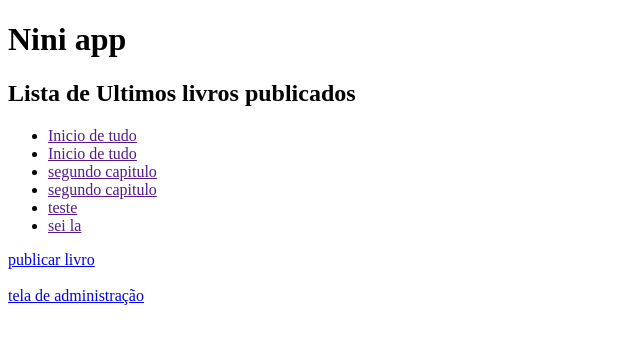
After one commit to Valdeir027/NINI, a Django app: page / in a window 1280 px wide. The commit adds this page. Shown: the top 344 px of the page, without its empty margins (0-640 px from the left). Run offline with Django 4.2, Linux system fonts and the light colour scheme; data comes from the database, SQL or seed files in the repository; both versions use the stored data as it was after the commit.

Commit message:
Criando visualização de livros publicados

```diff
--- a/config/settings.py
+++ b/config/settings.py
@@ -39,7 +39,7 @@ INSTALLED_APPS = [
     'django.contrib.sessions',
     'django.contrib.messages',
     'django.contrib.staticfiles',
-    'livro'
+    'livro',
 ]
 
 MIDDLEWARE = [
--- a/config/urls.py
+++ b/config/urls.py
@@ -16,8 +16,10 @@ Including another URLconf
 """
 from django.contrib import admin
 from django.urls import path, include
+from django.views.generic.base import TemplateView
 
 urlpatterns = [
     path('admin/', admin.site.urls),
-    path('livro/',include("livro.urls"))
+    #path("", TemplateView.as_view(template_name="index.html"), name="home"),
+    path('',include("livro.urls"))
 ]
--- a/livro/models.py
+++ b/livro/models.py
@@ -7,12 +7,12 @@ class Livro(models.Model):
         return self.titulo
 
 class Capitulo(models.Model):
-    livro = models.ForeignKey(Livro, on_delete=models.CASCADE)
-    titulo = models.CharField(max_length=100)
+    livro = models.ForeignKey(Livro, on_delete=models.CASCADE, default = False)
+    titulo = models.CharField(max_length=100, default = False)
     def __str__(self):
         return self.titulo
 
 class Pagina(models.Model):
-    capitulo = models.ForeignKey(Capitulo, on_delete=models.CASCADE)
-    numero = models.PositiveIntegerField(null=True, blank=True)
-    conteudo = models.TextField()
+    capitulo = models.ForeignKey(Capitulo, on_delete=models.CASCADE, default = False)
+    numero = models.PositiveIntegerField(null=True, blank=True, default = False)
+    conteudo = models.TextField(default = False)
--- a/livro/urls.py
+++ b/livro/urls.py
@@ -2,6 +2,7 @@ from django.urls import path
 from . import views
 
 urlpatterns = [
+    path('', views.LivroListView.as_view(), name='livros'),
     path('criar_livro/', views.criar_livro, name='criar_livro'),
     path('editar_livro/<int:livro_id>/', views.editar_livro, name='editar_livro'),
 ]
--- a/livro/views.py
+++ b/livro/views.py
@@ -1,6 +1,8 @@
 from django.shortcuts import render, redirect
 from .models import Livro, Capitulo, Pagina
 from .forms import LivroForm, CapituloForm, PaginaForm
+from django.views import generic
+
 
 def criar_livro(request):
     if request.method == 'POST':
@@ -50,3 +52,21 @@ def editar_livro(request, livro_id):
         pagina_form = PaginaForm()
 
     return render(request, 'livro/editar_livro.html', {'livro': livro, 'capitulos': capitulos, 'capitulo_form': capitulo_form, 'pagina_form': pagina_form})
+
+
+class LivroListView(generic.ListView):
+    model = Livro
+    context_object_name = 'list_livros'
+    queryset = Livro.objects.all()
+    template_name = 'livro/listar_livros.html'
+
+
+
+    def get_queryset(self):
+        return Livro.objects.all()
+
+    def get_context_data(self, **kwargs):
+        # Call the base implementation first to get the context
+        context = super(LivroListView, self).get_context_data(**kwargs)
+        # Create any data and add it to the context
+        return context
--- a/templates/livro/editar_livro.html
+++ b/templates/livro/editar_livro.html
@@ -26,6 +26,7 @@
                 {% for pagina in capitulo.pagina_set.all %}
                     <!-- Exibir o número da página como indicativo visual -->
                     <li>Página {{ forloop.counter }} - {{ pagina.conteudo }}</li>
+                    <a href="editar_livro/{{livro.id}}/">editar_livro</a>
                 {% endfor %}
             </ul>
 
--- /dev/null
+++ b/templates/livro/listar_livros.html
@@ -0,0 +1,26 @@
+<!DOCTYPE html>
+<html lang="en">
+<head>
+    <meta charset="UTF-8">
+    <meta name="viewport" content="width=device-width, initial-scale=1.0">
+    <title>Nini</title>
+</head>
+<body>
+    <h1>Nini app</h1>
+    <h2>Lista de Ultimos livros publicados</h2>
+    {%if list_livros%}
+        <ul>
+            {%for livro in list_livros%}
+                <li>
+                    <a href="{{livro.get_absolute_url}}">{{livro.titulo}}</a>
+                </li>
+            {% endfor %}
+        </ul>
+    {% else %}
+        <p>Nenhum livro foi publicado.</p>
+    {% endif %}
+    <a href="criar_livro/">publicar livro</a> <br>
+    <br>
+    <a href="admin/">tela de administração</a>
+</body>
+</html>
```
Also changed, not shown: db.sqlite3 (added), livro/migrations/0004_alter_capitulo_livro_alter_capitulo_titulo_and_more.py (added), 2 other files.
